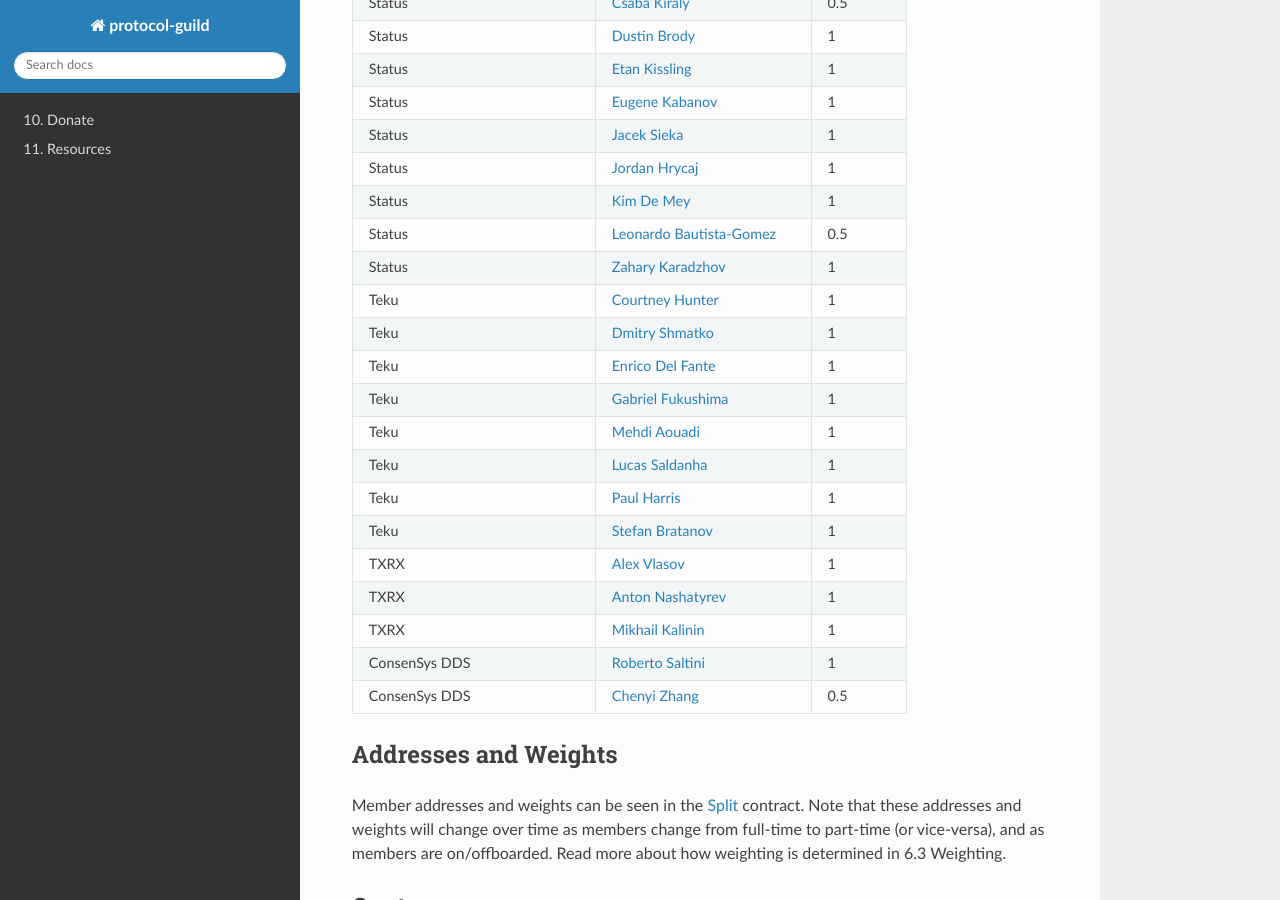
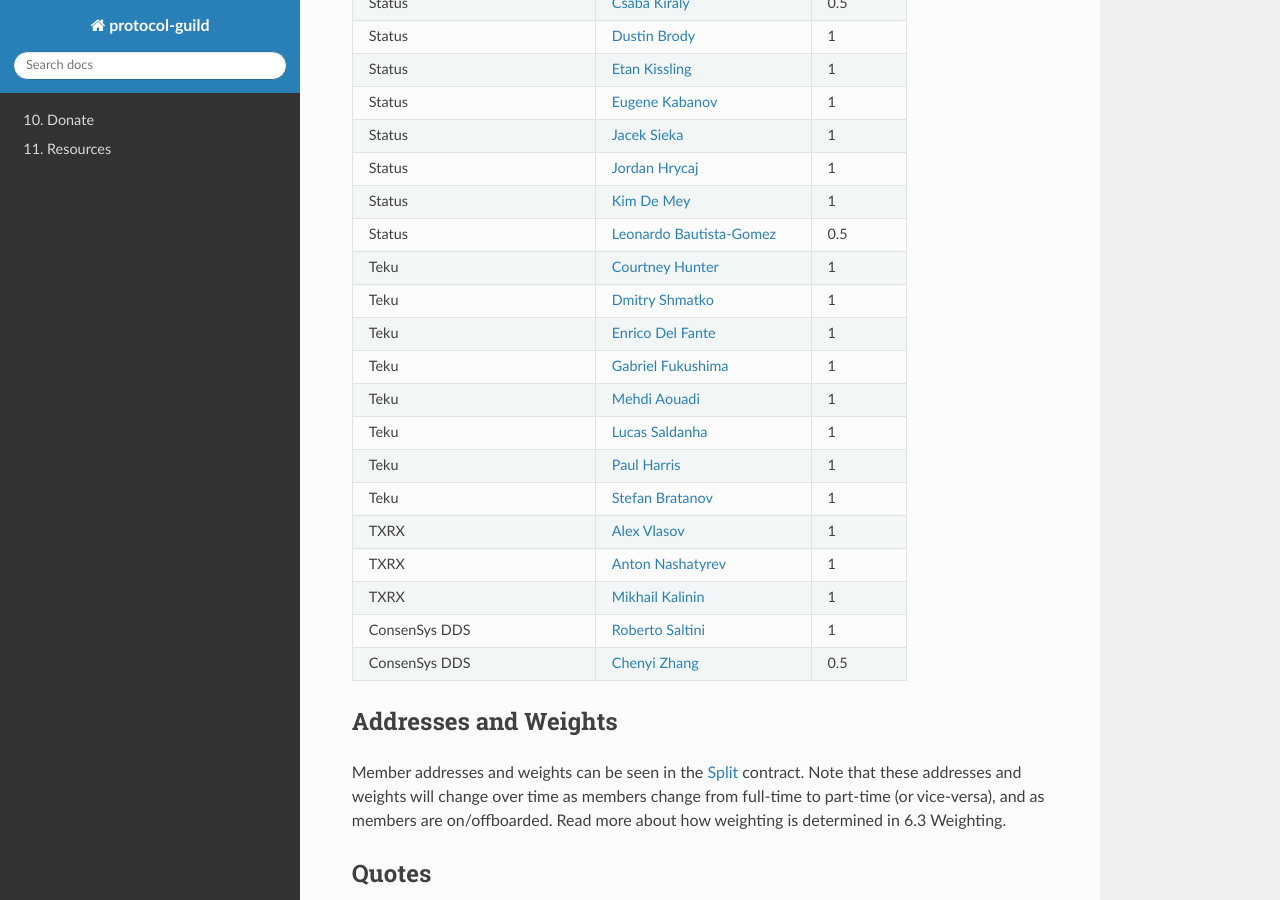
Before and after one commit to protocolguild/documentation, a Sphinx documentation site: the page built from docs/09-membership.md, in a window 1280 px wide and 900 px high, scrolled down 6357 px. Built offline with Sphinx 7.4.7 and the Read the Docs theme 2.0.0, drawn with Linux system fonts in a browser that asks for light colours; pages that are not in the unit, such as notebooks, are missing from menus.

Commit message:
remove zah from Status

```diff
--- a/docs/09-membership.md
+++ b/docs/09-membership.md
@@ -201,7 +201,6 @@
  | Status | [Jordan Hrycaj](https://github.com/mjfh/) | 1 |
  | Status | [Kim De Mey](https://github.com/kdeme/) | 1 |
  | Status | [Leonardo Bautista-Gomez](https://github.com/leobago/) | 0.5 |
- | Status | [Zahary Karadzhov](https://github.com/zah/) | 1 |
  | Teku | [Courtney Hunter](https://github.com/courtneyeh/) | 1 |
  | Teku | [Dmitry Shmatko](https://github.com/zilm13/) | 1 |
  | Teku | [Enrico Del Fante](https://github.com/tbenr/) | 1 |
```
